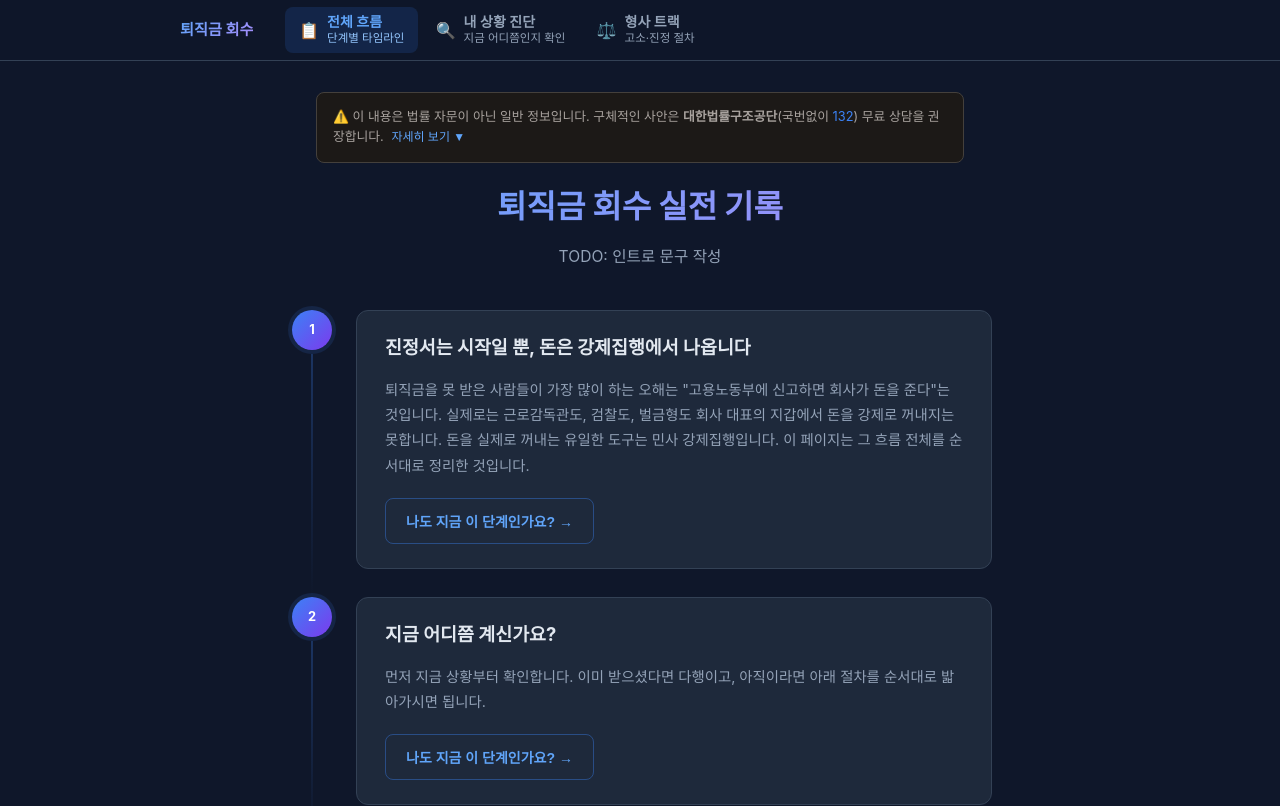
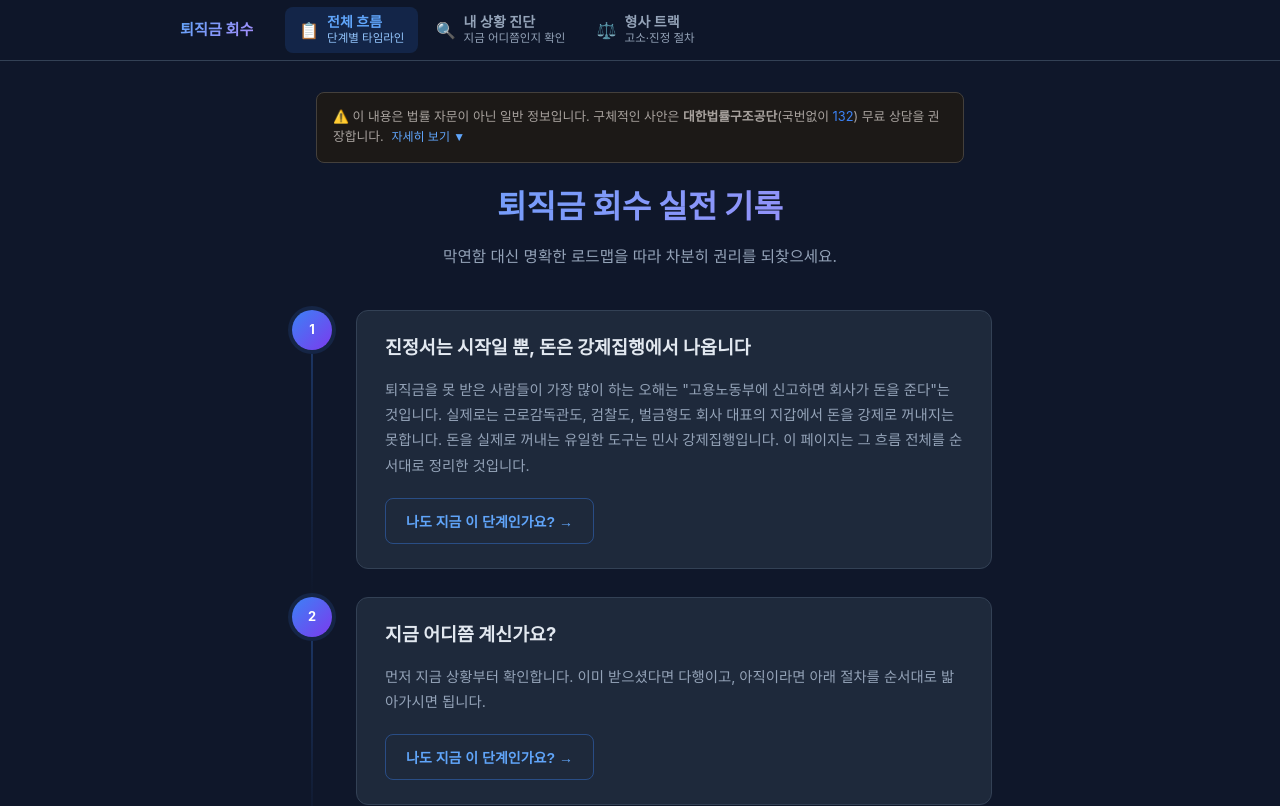
Before and after one commit to heo-mk/retirement-pay-recovery, a React (Vite) app in the folder retirement-pay-recovery-frontend/: page / in a window 1280 px wide. Shown: the top 806 px of the page. Built offline with nearby package versions, Linux system fonts and the light colour scheme.

Commit message:
Modify 서브타이틀 문구 수정

```diff
--- a/retirement-pay-recovery-frontend/src/features/timeline/TimelinePage.tsx
+++ b/retirement-pay-recovery-frontend/src/features/timeline/TimelinePage.tsx
@@ -13,7 +13,7 @@ export default function TimelinePage() {
       <header className="timeline-header">
         <h1 className="timeline-page-title">퇴직금 회수 실전 기록</h1>
         <p className="timeline-intro">
-          TODO: 인트로 문구 작성
+          막연함 대신 명확한 로드맵을 따라 차분히 권리를 되찾으세요.
         </p>
       </header>
 
```
